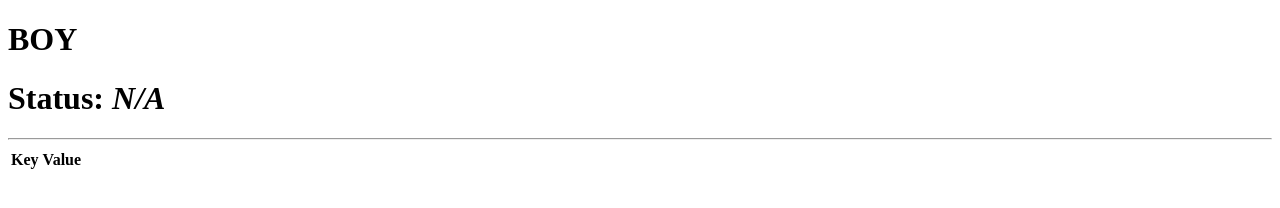
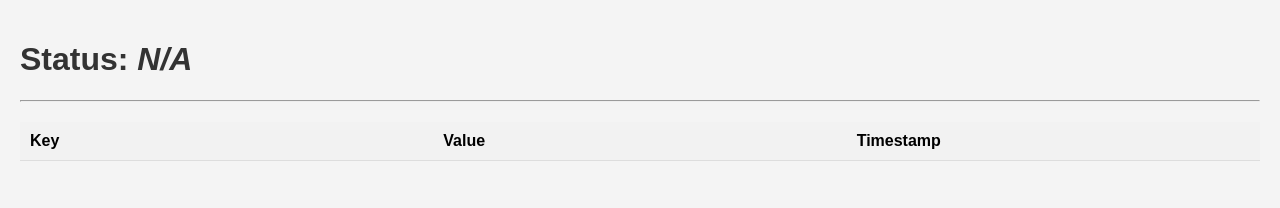
Before and after one commit to TAMU-Formula-SAE-EV/TelemetryCore, a plain HTML site: page assets_dir/index.html in a window 1280 px wide. Drawn offline with Linux system fonts and the light colour scheme.

Commit message:
More QOL features

```diff
--- a/assets/index.html
+++ b/assets_dir/index.html
@@ -8,7 +8,7 @@
 
         const entries = {};
 
-        const socket = new WebSocket('ws://localhost:9010/');
+        const socket = new WebSocket('ws://localhost:9001/');
 
         socket.addEventListener('open', function(event) {
             console.log('Connected to server');
@@ -23,9 +23,9 @@
                 console.error('Invalid message format');
                 return;
             }
-            const timestamp = parts[0];
+            const timestamp = (Number.parseFloat(parts[0]) / 1000);
             const key = parts[1];
-            const value = parts[1];
+            const value = parts[2];
             entries[key] = [ value, timestamp ];
         });
 
@@ -39,14 +39,48 @@
     </script>
 </head>
 
+<style>
+    body {
+        font-family: Arial, sans-serif;
+        background-color: #f4f4f4;
+        margin: 0;
+        padding: 20px;
+    }
+
+    h1 {
+        color: #333;
+    }
+
+    table {
+        width: 100%;
+        border-collapse: collapse;
+        margin-top: 20px;
+    }
+
+    th, td {
+        padding: 10px;
+        text-align: left;
+        border-bottom: 1px solid #ddd;
+        width: 10%;
+    }
+
+    th {
+        background-color: #f2f2f2;
+    }
+
+    tr:hover {
+        background-color: #f1f1f1;
+    }
+</style>
+
 <body>
-    <h1>BOY</h1>
     <h1>Status: <i id="status">N/A</i></h1>
     <table>
         <hr>
         <tr>
             <th>Key</th>
             <th>Value</th>
+            <th>Timestamp</th>
         </tr>
         <tbody id="entries">
         </tbody>
```
Also changed, not shown: assets_dir/jquery.min.js (renamed from assets/jquery.min.js), 7 other files.
